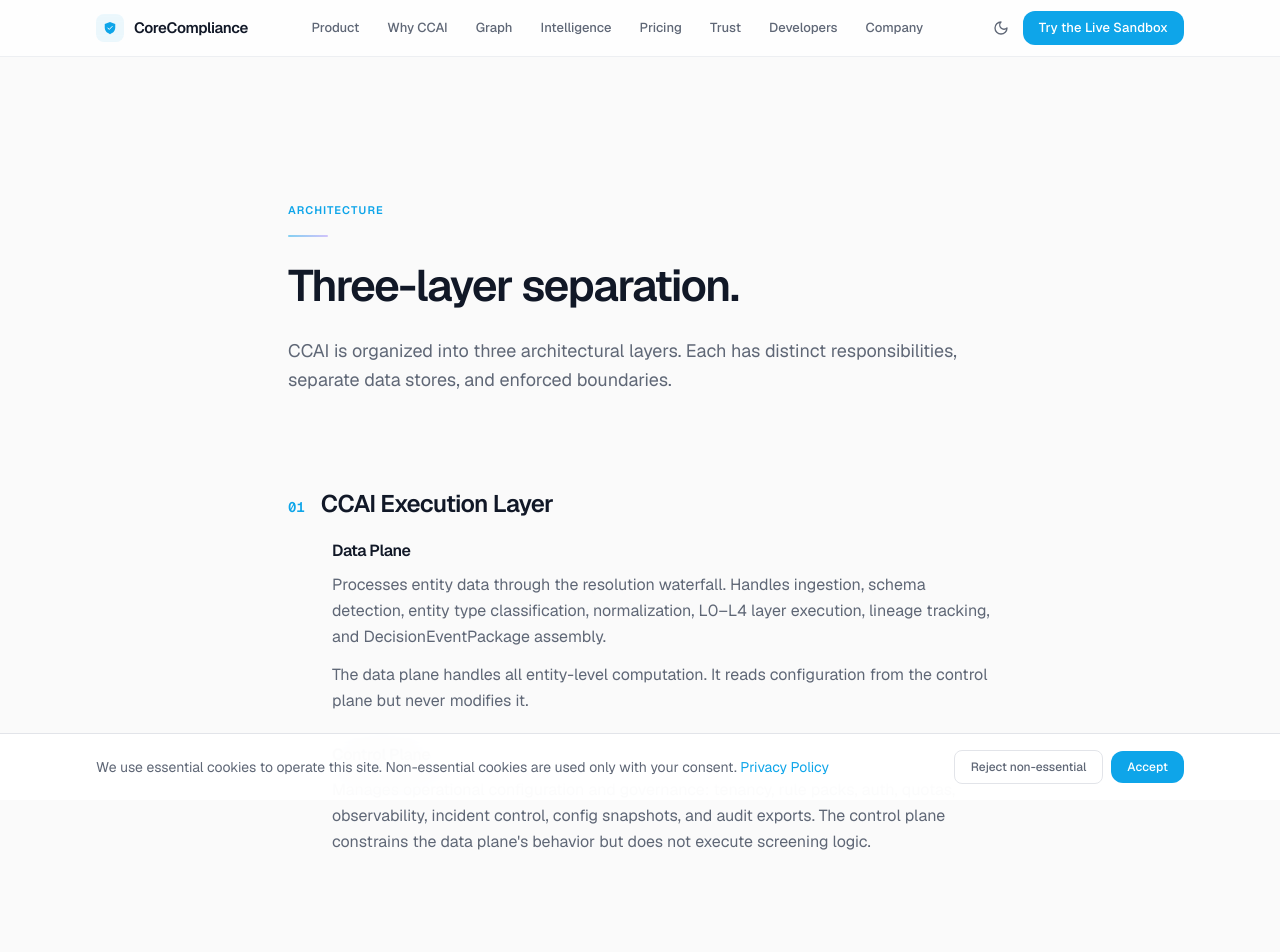
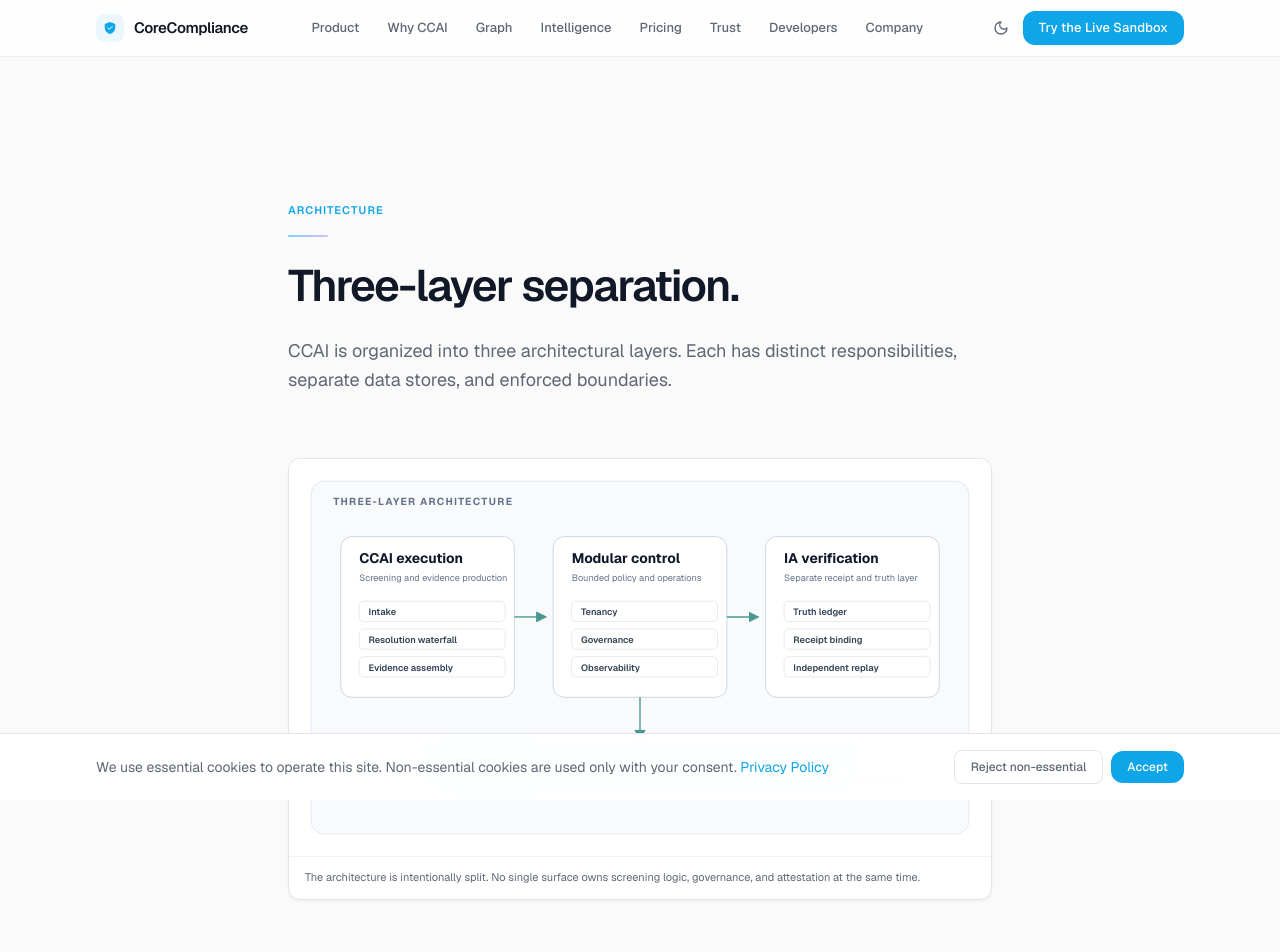
Before and after one commit to Alex2026-ai/ccai-marketing, a Next.js app: page /architecture in a window 1280 px wide. Shown: the top 952 px of the page. Built offline with nearby package versions, Linux system fonts and the light colour scheme.

Commit message:
Add architecture overview diagram
Add a reusable three-layer architecture overview SVG to the architecture page and mark the proof asset complete.

```diff
--- a/src/app/architecture/page.tsx
+++ b/src/app/architecture/page.tsx
@@ -1,6 +1,7 @@
 import type { Metadata } from "next"
 import { AnimateOnScroll } from "@/components/animate-on-scroll"
 import { ContinueReading } from "@/components/continue-reading"
+import { ArchitectureOverviewDiagram } from "@/components/marketing/architecture-overview-diagram"
 
 export const metadata: Metadata = {
   title: "Architecture — CoreCompliance AI",
@@ -44,6 +45,10 @@
           responsibilities, separate data stores, and enforced boundaries.
         </p>
       </div>
+
+      <AnimateOnScroll className="mt-16">
+        <ArchitectureOverviewDiagram />
+      </AnimateOnScroll>
 
       <AnimateOnScroll className="mt-24">
         <div className="flex items-baseline gap-4">
--- /dev/null
+++ b/src/components/marketing/architecture-overview-diagram.tsx
@@ -0,0 +1,81 @@
+const executionItems = ["Intake", "Resolution waterfall", "Evidence assembly"]
+const controlItems = ["Tenancy", "Governance", "Observability"]
+const verificationItems = ["Truth ledger", "Receipt binding", "Independent replay"]
+
+function laneItems(items: string[], x: number, y: number) {
+  return items.map((item, index) => (
+    <g key={item}>
+      <rect x={x} y={y + index * 30} width="158" height="22" rx="5" fill="#ffffff" stroke="#e2e8f0" />
+      <text x={x + 10} y={y + 15 + index * 30} fill="#334155" fontSize="10" fontWeight="600">
+        {item}
+      </text>
+    </g>
+  ))
+}
+
+export function ArchitectureOverviewDiagram() {
+  return (
+    <figure className="overflow-hidden rounded-xl border border-border bg-surface shadow-soft">
+      <svg
+        role="img"
+        aria-labelledby="architecture-overview-title architecture-overview-desc"
+        viewBox="0 0 760 430"
+        className="h-auto w-full"
+      >
+        <title id="architecture-overview-title">CCAI architecture overview</title>
+        <desc id="architecture-overview-desc">
+          CCAI separates execution, modular control, and Intelligent Analyst verification so each
+          plane has distinct responsibilities and boundaries.
+        </desc>
+        <defs>
+          <marker id="architecture-arrow" markerWidth="8" markerHeight="8" refX="7" refY="4" orient="auto">
+            <path d="M0,0 L8,4 L0,8 Z" fill="#0f766e" />
+          </marker>
+        </defs>
+
+        <rect width="760" height="430" fill="#ffffff" />
+        <rect x="24" y="24" width="712" height="382" rx="14" fill="#f8fafc" stroke="#e2e8f0" />
+        <text x="48" y="50" fill="#64748b" fontSize="11" fontWeight="700" letterSpacing="1.4">
+          THREE-LAYER ARCHITECTURE
+        </text>
+
+        <g>
+          <rect x="56" y="84" width="188" height="174" rx="12" fill="#ffffff" stroke="#cbd5e1" />
+          <text x="76" y="113" fill="#0f172a" fontSize="15" fontWeight="700">CCAI execution</text>
+          <text x="76" y="132" fill="#64748b" fontSize="10">Screening and evidence production</text>
+          {laneItems(executionItems, 76, 154)}
+        </g>
+
+        <g>
+          <rect x="286" y="84" width="188" height="174" rx="12" fill="#ffffff" stroke="#cbd5e1" />
+          <text x="306" y="113" fill="#0f172a" fontSize="15" fontWeight="700">Modular control</text>
+          <text x="306" y="132" fill="#64748b" fontSize="10">Bounded policy and operations</text>
+          {laneItems(controlItems, 306, 154)}
+        </g>
+
+        <g>
+          <rect x="516" y="84" width="188" height="174" rx="12" fill="#ffffff" stroke="#cbd5e1" />
+          <text x="536" y="113" fill="#0f172a" fontSize="15" fontWeight="700">IA verification</text>
+          <text x="536" y="132" fill="#64748b" fontSize="10">Separate receipt and truth layer</text>
+          {laneItems(verificationItems, 536, 154)}
+        </g>
+
+        <path d="M 244 171 L 278 171" fill="none" stroke="#0f766e" strokeWidth="1.5" markerEnd="url(#architecture-arrow)" opacity="0.75" />
+        <path d="M 474 171 L 508 171" fill="none" stroke="#0f766e" strokeWidth="1.5" markerEnd="url(#architecture-arrow)" opacity="0.75" />
+        <path d="M 380 258 L 380 304" fill="none" stroke="#0f766e" strokeWidth="1.5" markerEnd="url(#architecture-arrow)" opacity="0.75" />
+
+        <g>
+          <rect x="146" y="304" width="468" height="54" rx="10" fill="#ecfeff" stroke="#99f6e4" />
+          <text x="166" y="328" fill="#0f766e" fontSize="13" fontWeight="700">Boundary rule</text>
+          <text x="166" y="348" fill="#334155" fontSize="11">
+            Control configures execution; execution produces evidence; IA verifies without influencing screening.
+          </text>
+        </g>
+      </svg>
+      <figcaption className="border-t border-border-light px-4 py-3 text-[11px] leading-relaxed text-muted">
+        The architecture is intentionally split. No single surface owns screening logic, governance,
+        and attestation at the same time.
+      </figcaption>
+    </figure>
+  )
+}
```
Also changed, not shown: 1 other file (tests, documents, lock files or other folders).
